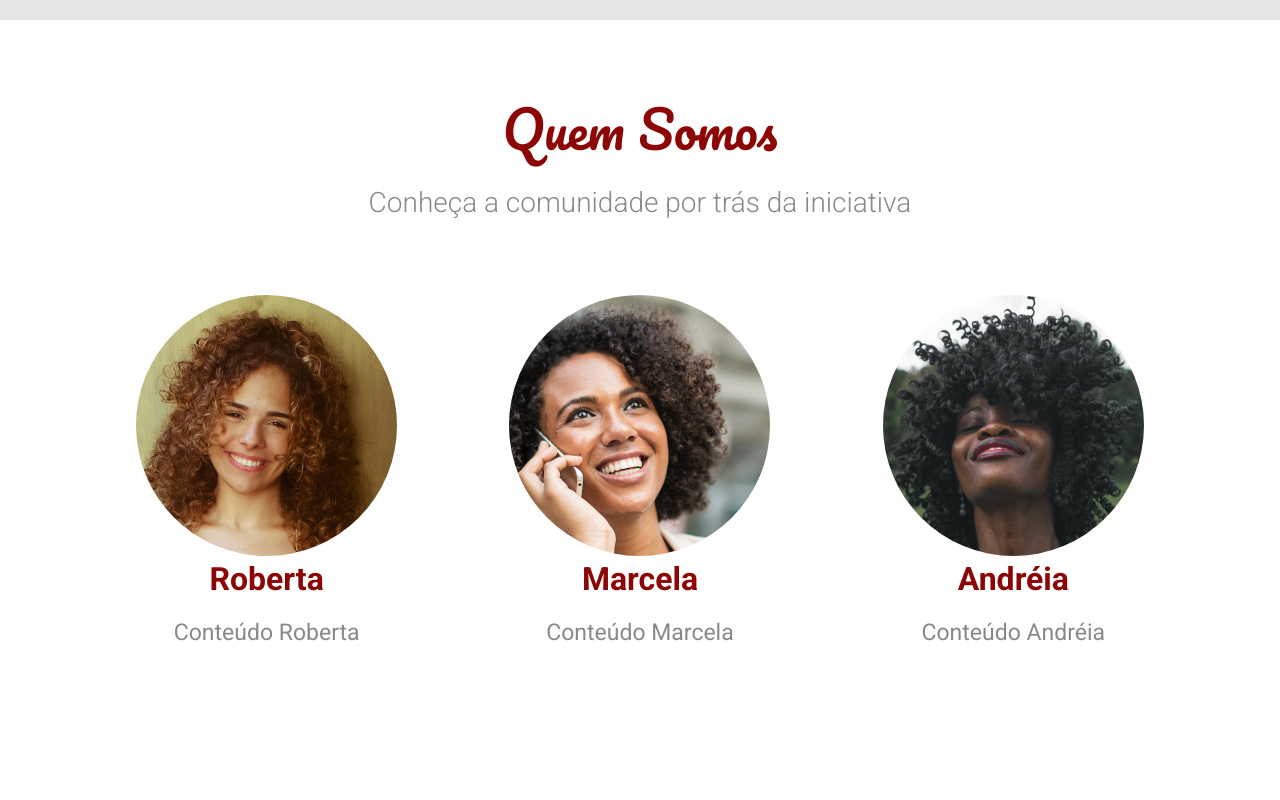
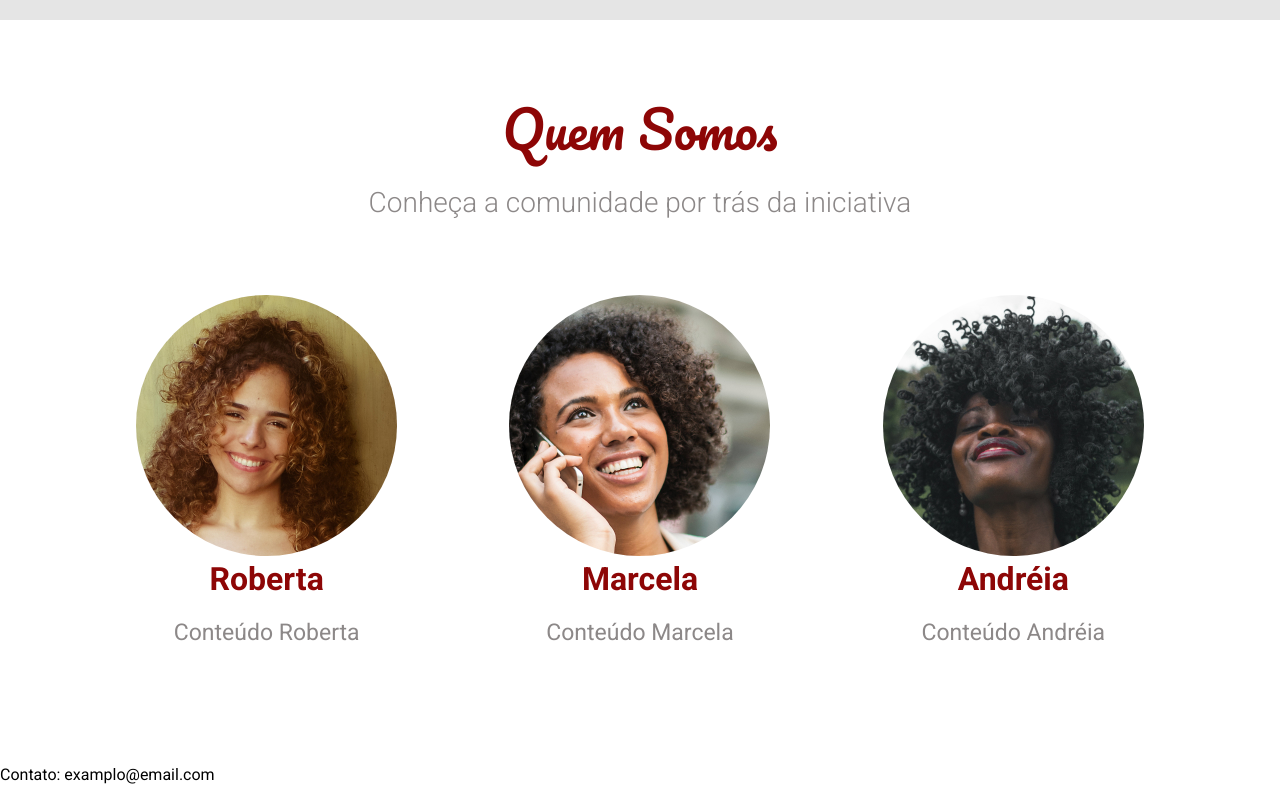
Before and after one commit to evisonpacheco/arquitetura-css, a plain HTML site: page index.html in a window 1280 px wide. Shown: the part 1914-2714 px from the top of the page. Before the commit the page ends 2664 px from the top, so only its background shows below. Drawn offline with Linux system fonts and the light colour scheme.

Commit message:
update index.html: adicionado section footer

```diff
--- a/index.html
+++ b/index.html
@@ -14,6 +14,7 @@
   <link rel="stylesheet" href="./assets/css/about.css">
   <link rel="stylesheet" href="./assets/css/recipes.css">
   <link rel="stylesheet" href="./assets/css/about-us.css">
+  <link rel="stylesheet" href="./assets/css/footer.css">
 </head>
 
 <body>
@@ -112,6 +113,9 @@
       </div>
     </div>
   </section>
+
+  <footer class="footer">
+    <p class="footer__description">Contato: examplo@email.com</p>
+  </footer>
 </body>
-
 </html>
```
